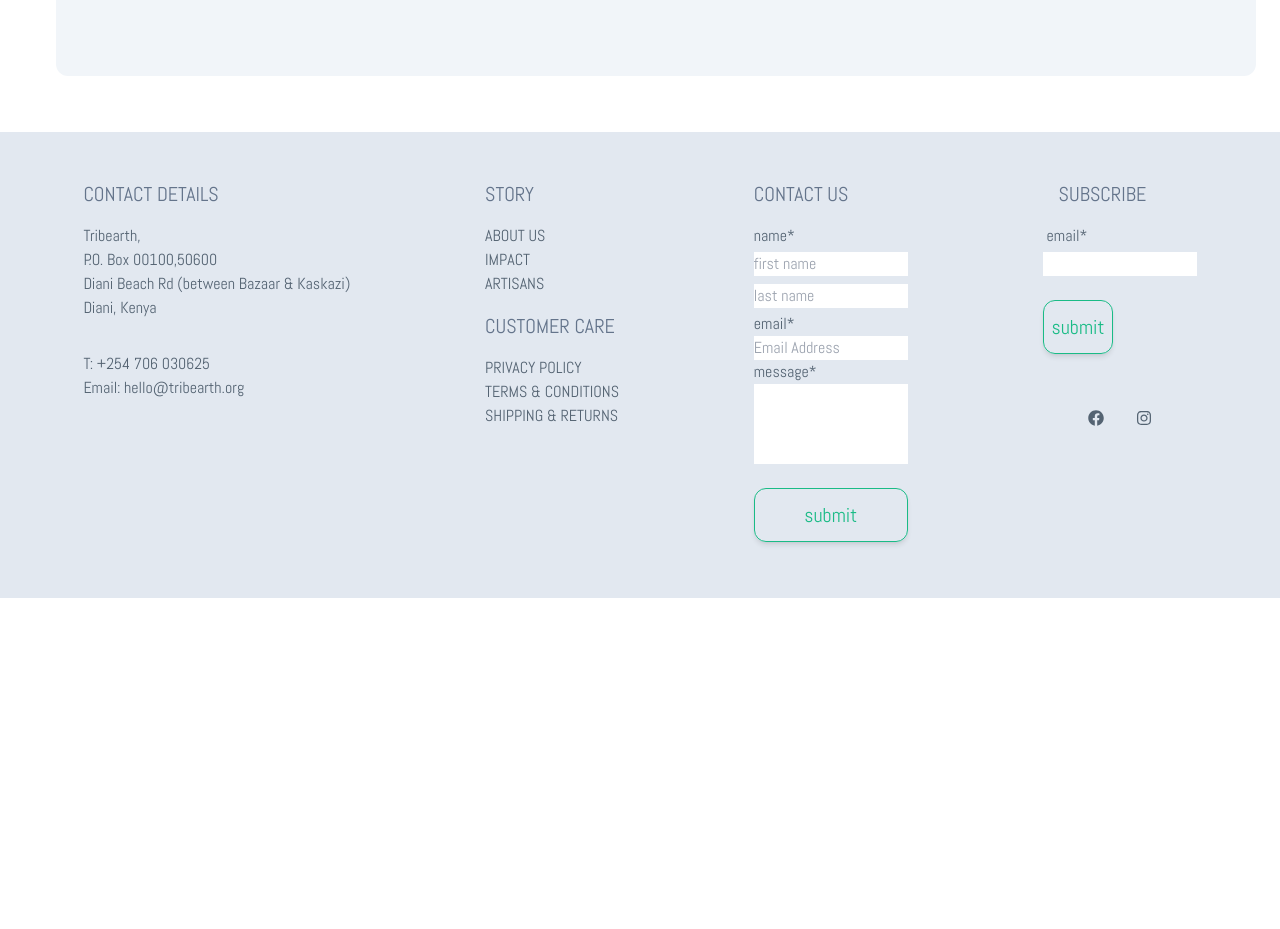
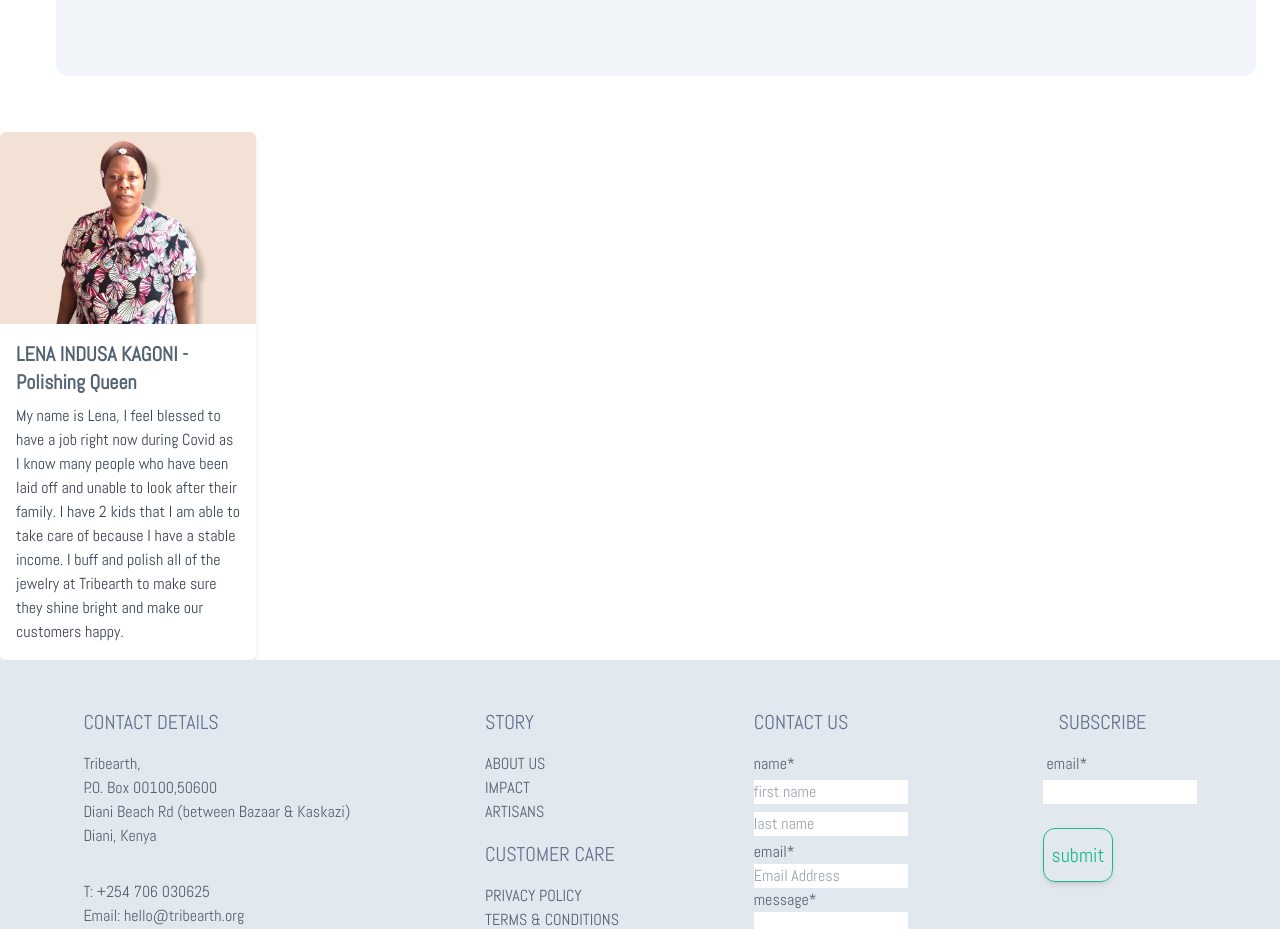
Before and after one commit to MatthewsRicky/tribearth, a React (Vite) app in the folder tribearth/: page /Artisan in a window 1280 px wide. Shown: the part 2740-3669 px from the top of the page. Before the commit the page ends 3338 px from the top, so only its background shows below. Built offline with nearby package versions, Linux system fonts and the light colour scheme; a web font is replaced by a local one.

Commit message:
Update Artisan.jsx

```diff
--- a/tribearth/src/pages/Artisan.jsx
+++ b/tribearth/src/pages/Artisan.jsx
@@ -53,6 +53,20 @@ function Artisan() {
         </div>
       </div>
 
+      <div className="w-64 shadow-md rounded-md overflow-hidden flex flex-col">
+        <img
+          className="w-full h-48 object-cover"
+          src={Lena}
+          alt="Card Image"
+        />
+        <div className="p-4">
+          <h1 className="text-xl font-semibold mb-2">LENA INDUSA KAGONI -  Polishing Queen</h1>
+          <p className="text-gray-700 text-base">
+            My name is Lena, I feel blessed to have a job right now during Covid as I know many people who have been laid off and unable to look after their family. I have 2 kids that I am able to take care of because I have a stable income. I buff and polish all of the jewelry at Tribearth to make sure they shine bright and make our customers happy.
+          </p>
+        </div>
+      </div>
+
       <Footer />
     </div>
   )
```
